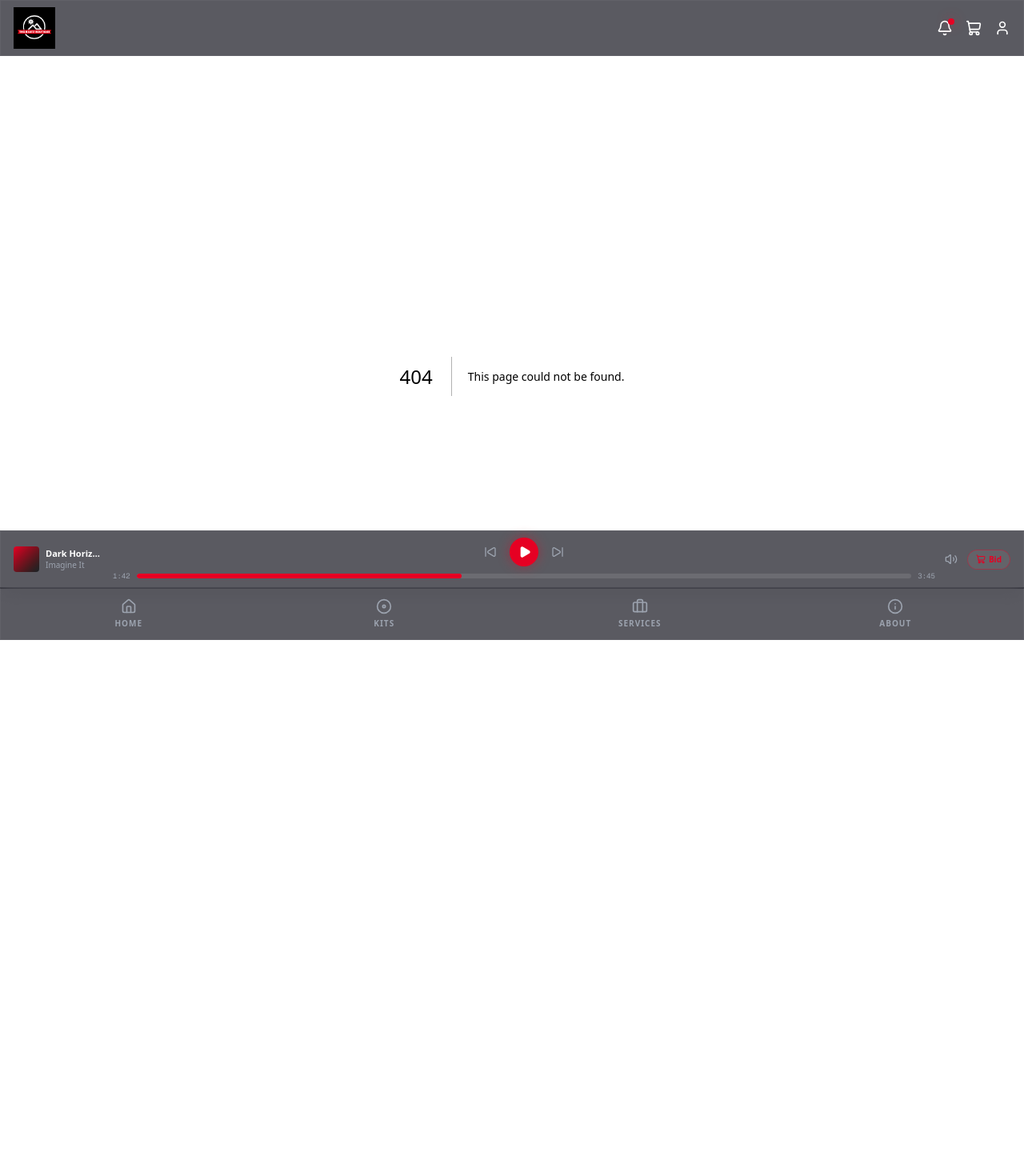
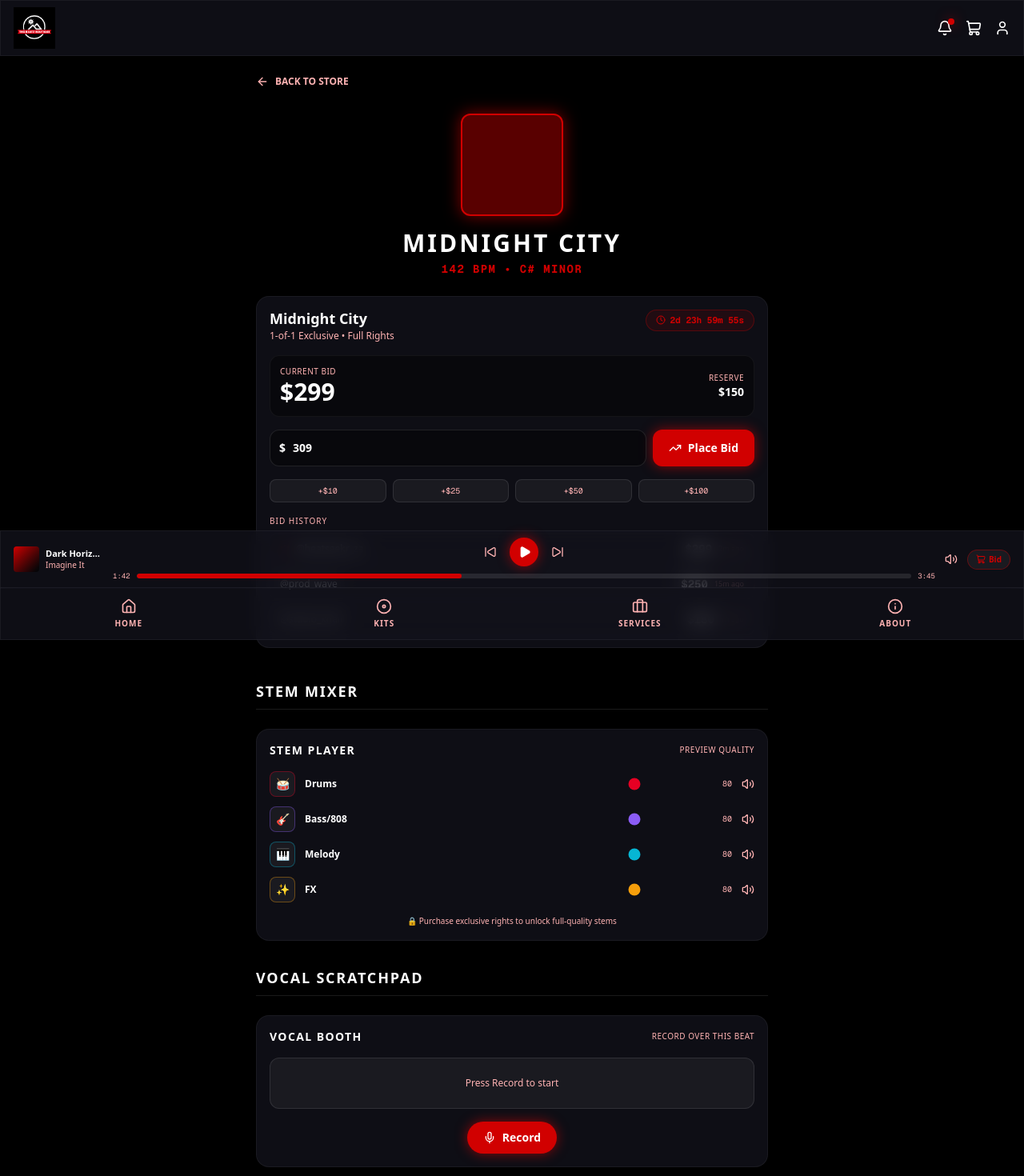
Before and after one commit to Thoriii-Gloriii/Th3-Beat-Boutique, a Next.js app: page /beat/1 in a window 1280 px wide. Before the commit this address had no page. Shown: the top 1470 px of the page at 80% size. Before the commit the page ends 950 px from the top, so only its background shows below. Built offline with nearby package versions, Linux system fonts and the light colour scheme.

Commit message:
feat: add missing pages and update color palette

```diff
--- /dev/null
+++ b/src/app/about/page.tsx
@@ -0,0 +1,14 @@
+export default function AboutPage() {
+  return (
+    <div className="p-4 flex flex-col gap-6 w-full max-w-2xl mx-auto h-[70vh] items-center justify-center text-center">
+      <h1 className="text-2xl font-black text-white uppercase tracking-widest neon-text-glow">Imagine It</h1>
+      <p className="text-[var(--muted-text)] text-sm max-w-sm">
+        Bhekumusa Nyathi & Mvhumelo Christopher Baloyi.
+        <br/><br/>
+        Soshanguve, Pretoria, South Africa.
+        <br/><br/>
+        <span className="text-[var(--primary-red)] font-bold">The Future.</span>
+      </p>
+    </div>
+  );
+}
--- /dev/null
+++ b/src/app/beat/[id]/page.tsx
@@ -0,0 +1,45 @@
+import BiddingInterface from '@/components/auction/BiddingInterface';
+import InteractiveStemPlayer from '@/components/store/InteractiveStemPlayer';
+import VocalBoothRecorder from '@/components/store/VocalBoothRecorder';
+import Link from 'next/link';
+import { ArrowLeft } from 'lucide-react';
+
+export default function BeatPage({ params }: { params: { id: string } }) {
+  const mockStems = [
+    { name: 'Drums', color: '#FF0000', src: '/mock-drums.mp3' },
+    { name: 'Bass/808', color: '#590000', src: '/mock-bass.mp3' },
+    { name: 'Melody', color: '#d10000', src: '/mock-melody.mp3' },
+    { name: 'FX', color: '#ffb3b3', src: '/mock-fx.mp3' },
+  ];
+
+  return (
+    <div className="p-4 flex flex-col gap-6 w-full max-w-2xl mx-auto pb-24">
+      <Link href="/" className="flex items-center gap-2 text-[var(--muted-text)] hover:text-white transition-colors text-xs font-bold mt-2">
+        <ArrowLeft className="w-4 h-4" /> BACK TO STORE
+      </Link>
+
+      <div className="flex flex-col items-center mt-2">
+        <div className="w-32 h-32 bg-[var(--surface-highlight)] rounded-xl border-2 border-[var(--primary-red)] shadow-[0_0_20px_var(--primary-red-glow)] mb-4"></div>
+        <h1 className="text-3xl font-black text-white uppercase tracking-widest text-center">Midnight City</h1>
+        <p className="text-[var(--primary-red)] font-mono text-sm mt-1 tracking-widest font-bold">142 BPM • C# MINOR</p>
+      </div>
+
+      {/* 1-of-1 Bidding */}
+      <BiddingInterface
+        beatTitle="Midnight City"
+        currentBid={299}
+        reservePrice={150}
+        auctionEndTime={new Date(Date.now() + 86400000 * 3).toISOString()}
+      />
+
+      {/* Advanced Audio Tools */}
+      <div className="mt-4 flex flex-col gap-4">
+        <h3 className="text-white font-black text-lg uppercase tracking-widest mb-2 border-b border-white/10 pb-2">Stem Mixer</h3>
+        <InteractiveStemPlayer stems={mockStems} />
+
+        <h3 className="text-white font-black text-lg uppercase tracking-widest mb-2 mt-4 border-b border-white/10 pb-2">Vocal Scratchpad</h3>
+        <VocalBoothRecorder beatTitle="Midnight City" />
+      </div>
+    </div>
+  );
+}
--- a/src/app/globals.css
+++ b/src/app/globals.css
@@ -3,10 +3,11 @@
 :root {
   --background: #000000;
   --foreground: #ffffff;
-  --surface: #1C1C1C;
-  --primary-red: #E60023; /* Neon Red */
-  --primary-red-glow: rgba(230, 0, 35, 0.4);
-  --muted-text: #9ca3af;
+  --surface: #260000; /* Darkest Red (Bar 2) */
+  --surface-highlight: #590000; /* Mid Dark Red (Bar 3) */
+  --primary-red: #d10000; /* Bright Red (Bar 4) */
+  --primary-red-glow: rgba(255, 0, 0, 0.5); /* Pure Red (Bar 5) glow */
+  --muted-text: #ffb3b3; /* Muted red-tinted text */
 }
 
 @theme inline {
--- /dev/null
+++ b/src/app/kits/page.tsx
@@ -0,0 +1,15 @@
+export default function KitsPage() {
+  return (
+    <div className="p-4 flex flex-col gap-6 w-full max-w-2xl mx-auto h-[70vh] items-center justify-center text-center">
+      <div className="w-16 h-16 bg-[var(--surface-highlight)] rounded-full flex items-center justify-center mb-4 border border-[var(--primary-red-glow)] neon-glow">
+        <span className="text-2xl">🥁</span>
+      </div>
+      <h1 className="text-2xl font-black text-white uppercase tracking-widest neon-text-glow">Sound Kits</h1>
+      <p className="text-[var(--muted-text)] text-sm max-w-sm">
+        Exclusive drum kits, loop packs, and presets used by Imagine It.
+        <br/><br/>
+        <span className="text-[var(--primary-red)] font-bold">Dropping soon.</span>
+      </p>
+    </div>
+  );
+}
--- /dev/null
+++ b/src/app/services/page.tsx
@@ -0,0 +1,13 @@
+import ServiceIntakeForm from '@/components/services/ServiceIntakeForm';
+
+export default function ServicesPage() {
+  return (
+    <div className="p-4 flex flex-col gap-6 w-full max-w-2xl mx-auto">
+      <div className="text-center mt-4 mb-2">
+        <h1 className="text-2xl font-black text-white uppercase tracking-widest neon-text-glow">Services</h1>
+        <p className="text-[var(--muted-text)] text-xs mt-2">Book custom production, mixing, and mastering</p>
+      </div>
+      <ServiceIntakeForm />
+    </div>
+  );
+}
--- a/src/components/store/BeatCard.tsx
+++ b/src/components/store/BeatCard.tsx
@@ -1,5 +1,6 @@
 'use client';
 
+import Link from 'next/link';
 import { Play, Clock } from 'lucide-react';
 import { Beat } from '@/types';
 
@@ -18,7 +19,7 @@ export default function BeatCard({ beat }: { beat: Beat }) {
   const timeLeft = getTimeLeft(beat.auctionEndTime);
 
   return (
-    <div className="glass rounded-2xl overflow-hidden border border-white/5 hover:border-[var(--primary-red)]/40 transition-all duration-300 group cursor-pointer hover:-translate-y-1 hover:neon-glow">
+    <Link href={`/beat/${beat.id}`} className="block glass rounded-2xl overflow-hidden border border-white/5 hover:border-[var(--primary-red)]/40 transition-all duration-300 group cursor-pointer hover:-translate-y-1 hover:neon-glow">
       {/* Cover Art */}
       <div className="relative aspect-square bg-black/60 overflow-hidden">
         {beat.coverArtUrl ? (
@@ -85,6 +86,6 @@ export default function BeatCard({ beat }: { beat: Beat }) {
           </div>
         </div>
       </div>
-    </div>
+    </Link>
   );
 }
```
